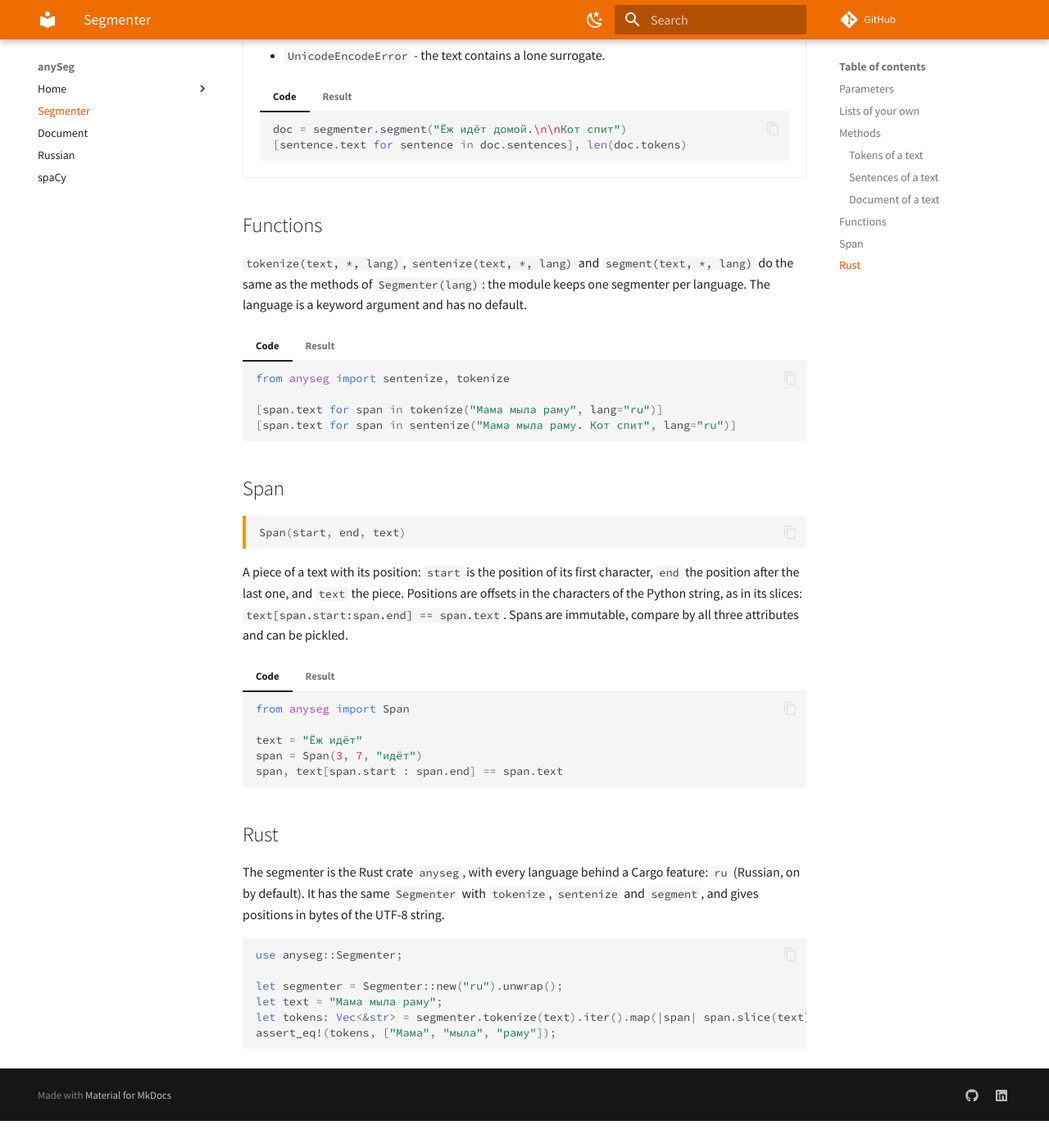
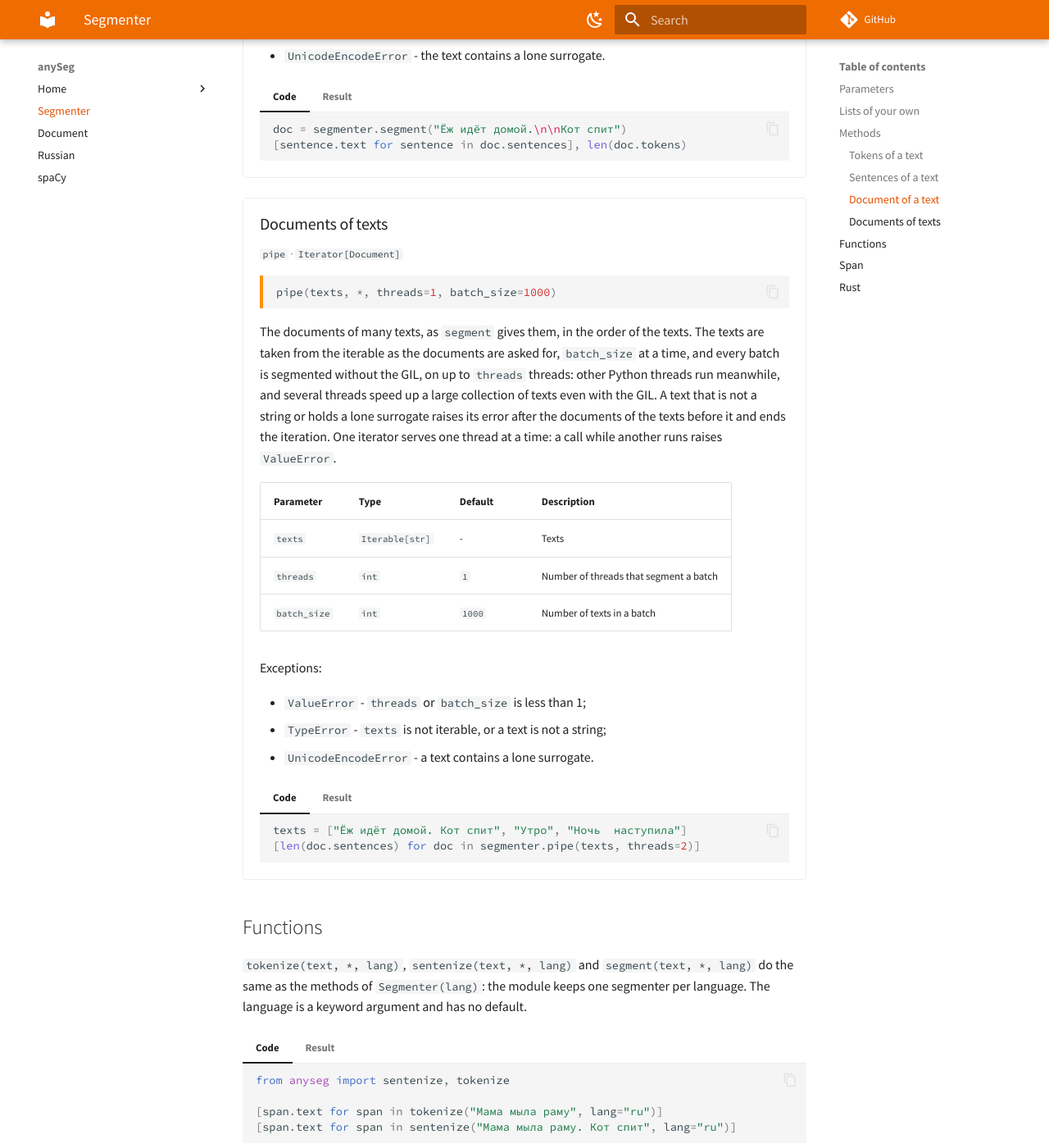
Before and after one commit to SergeyShk/anySeg, an MkDocs documentation site: the page built from docs/segmenter.md, in a window 1280 px wide and 1400 px high, scrolled down 3089 px. Shown: the whole window at 82% size. Built offline with MkDocs 1.6.1 and Material for MkDocs 9.7.7, drawn with Linux system fonts in a browser that asks for light colours; comment, search, counter and statistics services are not loaded; before the commit the page ends 4456 px from its top, so only the background shows below that.

Commit message:
Document the batches of texts and the positions of parts
Co-Authored-By: Claude Opus 5.5 <noreply@anthropic.com>

````diff
--- a/docs/segmenter.md
+++ b/docs/segmenter.md
@@ -169,6 +169,46 @@ Exceptions:
 
 </div>
 
+<div class="metric-card" markdown>
+
+### Documents of texts { #pipe }
+
+`pipe` · `Iterator[Document]`
+{ .metric-meta }
+
+``` {.python .signature}
+pipe(texts, *, threads=1, batch_size=1000)
+```
+
+The documents of many texts, as `segment` gives them, in the order of the texts. The texts are taken from the iterable as the documents are asked for, `batch_size` at a time, and every batch is segmented without the GIL, on up to `threads` threads: other Python threads run meanwhile, and several threads speed up a large collection of texts even with the GIL. A text that is not a string or holds a lone surrogate raises its error after the documents of the texts before it and ends the iteration. One iterator serves one thread at a time: a call while another runs raises `ValueError`.
+
+| Parameter | Type | Default | Description |
+| :-------- | :--- | :------ | :---------- |
+| `texts` | `Iterable[str]` | - | Texts |
+| `threads` | `int` | `1` | Number of threads that segment a batch |
+| `batch_size` | `int` | `1000` | Number of texts in a batch |
+
+Exceptions:
+
+- `ValueError` - `threads` or `batch_size` is less than 1;
+- `TypeError` - `texts` is not iterable, or a text is not a string;
+- `UnicodeEncodeError` - a text contains a lone surrogate.
+
+=== "Code"
+
+    ``` python
+    texts = ["Ёж идёт домой. Кот спит", "Утро", "Ночь  наступила"]
+    [len(doc.sentences) for doc in segmenter.pipe(texts, threads=2)]
+    ```
+
+=== "Result"
+
+    ```
+    [2, 1, 1]
+    ```
+
+</div>
+
 ## Functions
 
 `tokenize(text, *, lang)`, `sentenize(text, *, lang)` and `segment(text, *, lang)` do the same as the methods of `Segmenter(lang)`: the module keeps one segmenter per language. The language is a keyword argument and has no default.
````
Also changed, not shown: README.md (+1 -1 lines), docs/document.md (+4 -0 lines), docs/index.md (+1 -1 lines).
